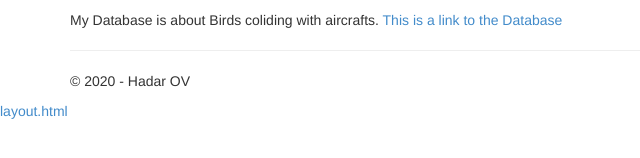
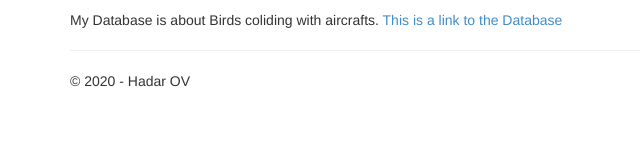
Before and after one commit to WhiteRose7303/4080-Project, a Flask app: page /about in a window 1280 px wide. Shown: the part 179-337 px from the top of the page, without its empty margins (0-640 px from the left). Run offline with Flask 2, Linux system fonts and the light colour scheme; some libraries are stand-ins or nearby versions.

Commit message:
v0.2.4 remove bug

```diff
--- a/4080 Project/_4080_Project/templates/layout.html
+++ b/4080 Project/_4080_Project/templates/layout.html
@@ -39,7 +39,7 @@
             <p>&copy; {{ year }} - Hadar OV</p>
         </footer>
     </div>
-    <a href="layout.html">layout.html</a>
+
     <script src="/static/scripts/jquery-1.10.2.js"></script>
     <script src="/static/scripts/bootstrap.js"></script>
     <script src="/static/scripts/respond.js"></script>
```
